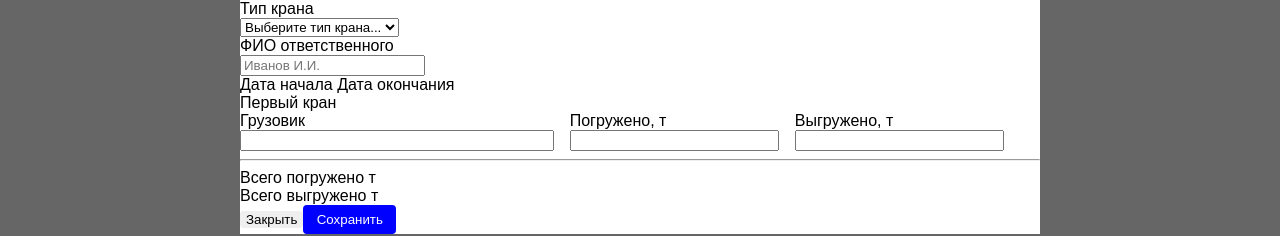
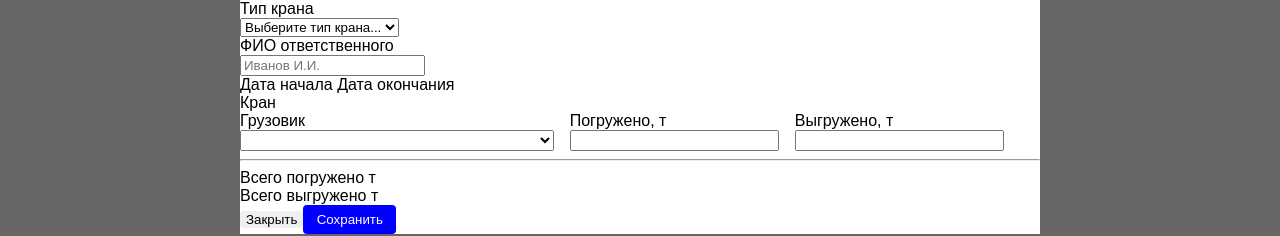
Before and after one commit to SpyriBird/Hoistmans-app-Angular, an Angular app in the folder app/: page / in a window 1280 px wide. Both pictures are taken after a click on the button "add". Shown: the part 306-542 px from the top of the page. Built offline with nearby package versions, Linux system fonts and the light colour scheme.

Commit message:
added trucks enum

```diff
--- a/app/src/app/add-form/add-form.component.html
+++ b/app/src/app/add-form/add-form.component.html
@@ -26,7 +26,8 @@
             </label>
         </div>
         <div formArrayName="trucks1">
-            <div class="subheading">Первый кран</div>
+            <div *ngIf="form.value.craneType === craneTypes.Double" class="subheading">Первый кран</div>
+            <div *ngIf="form.value.craneType !== craneTypes.Double" class="subheading">Кран</div>
             <div class="grid">
                 <div>Грузовик</div>
                 <div>Погружено, т</div>
@@ -34,7 +35,9 @@
             </div>
             <div *ngFor="let truck of getTrucksArray(1).controls; let idx = index">
                 <div [formGroupName]="idx" class="grid" (change)="onChange(1, idx)">
-                    <input type="text" formControlName="truckName">
+                    <select formControlName="truckName">
+                        <option *ngFor="let truck of truckNames" value="{{truck}}">{{truck}}</option>
+                    </select>
                     <input type="text" formControlName="loaded" >
                     <input type="text" formControlName="unloaded">
                     <button type="button" *ngIf="this.getTrucksArray(1).controls[idx].touched && getTrucksArray(1).length > 1" (click)="removeTruck(1, idx)">
--- a/app/src/app/add-form/add-form.component.ts
+++ b/app/src/app/add-form/add-form.component.ts
@@ -1,7 +1,7 @@
 import { Component, OnInit, Output, EventEmitter } from '@angular/core';
 import { FormArray, FormControl, FormGroup, Validators } from '@angular/forms';
 
-import { CraneType } from '../shift.service';
+import { CraneType, TruckName } from '../shift.service';
 
 @Component({
   selector: 'app-add-form',
@@ -14,6 +14,7 @@ export class AddFormComponent implements OnInit {
 
   public form: FormGroup = new FormGroup({});
   public craneTypes = CraneType;
+  public truckNames = Object.values(TruckName);
 
   constructor() { }
 
--- a/app/src/app/shift.service.ts
+++ b/app/src/app/shift.service.ts
@@ -4,6 +4,13 @@ export enum CraneType {
   Single = 'Одинарный',
   Double = 'Двойной'
 }
+export enum TruckName {
+  Truck1 = 'Грузовик 1',
+  Truck2 = 'Грузовик 2',
+  Truck3 = 'Грузовик 3',
+  Truck4 = 'Грузовик 4',
+}
+
 export interface Truck {
   name: string,
   loaded?: number,
```
